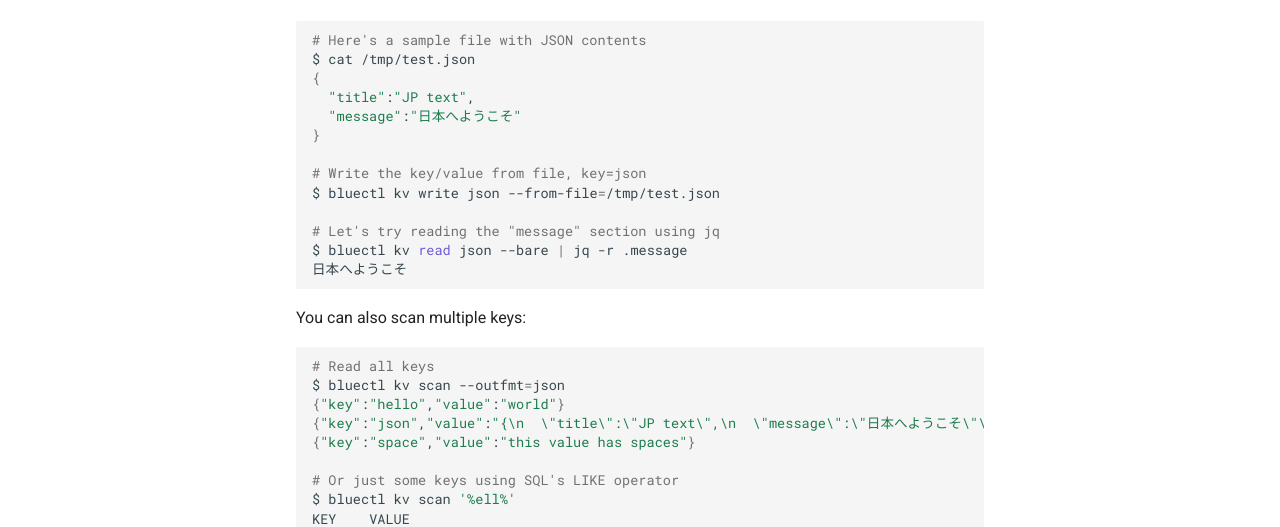
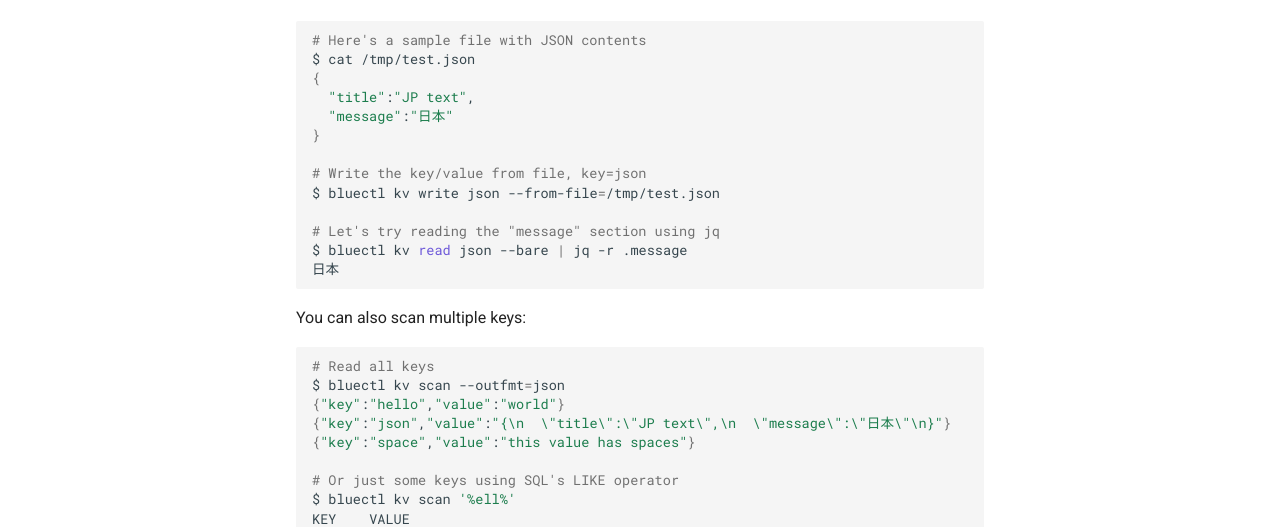
Before and after one commit to alphauslabs/tmpdocs, an MkDocs documentation site: the page built from docs/blueapi/apis/kvstore.md, in a window 1280 px wide and 900 px high, scrolled down 822 px. Shown: the part 273-800 px from the top of the window. Built offline with MkDocs 1.6.1 and Material for MkDocs 9.7.7, drawn with Linux system fonts in a browser that asks for light colours.

Commit message:
chore: kvstore fit

````diff
--- a/docs/blueapi/apis/kvstore.md
+++ b/docs/blueapi/apis/kvstore.md
@@ -36,7 +36,7 @@
 $ cat /tmp/test.json
 {
   "title":"JP text",
-  "message":"日本へようこそ"
+  "message":"日本"
 }
 
 # Write the key/value from file, key=json
@@ -44,7 +44,7 @@
 
 # Let's try reading the "message" section using jq
 $ bluectl kv read json --bare | jq -r .message
-日本へようこそ
+日本
 ```
 
 You can also scan multiple keys:
@@ -52,7 +52,7 @@
 # Read all keys
 $ bluectl kv scan --outfmt=json
 {"key":"hello","value":"world"}
-{"key":"json","value":"{\n  \"title\":\"JP text\",\n  \"message\":\"日本へようこそ\"\n}"}
+{"key":"json","value":"{\n  \"title\":\"JP text\",\n  \"message\":\"日本\"\n}"}
 {"key":"space","value":"this value has spaces"}
 
 # Or just some keys using SQL's LIKE operator
````
